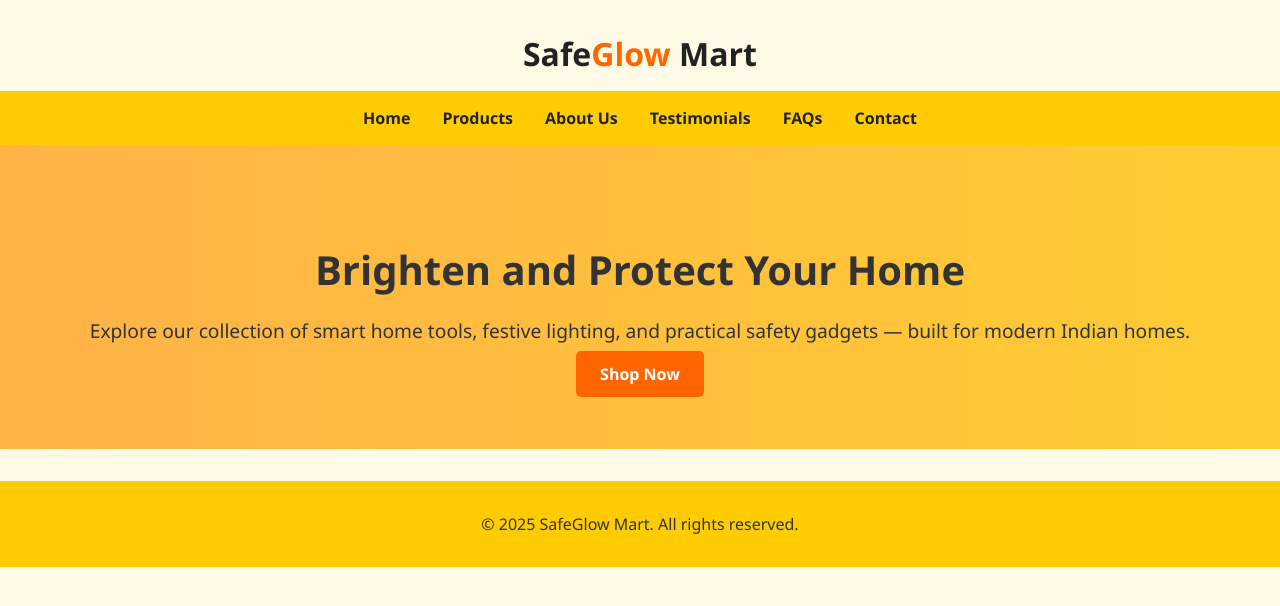
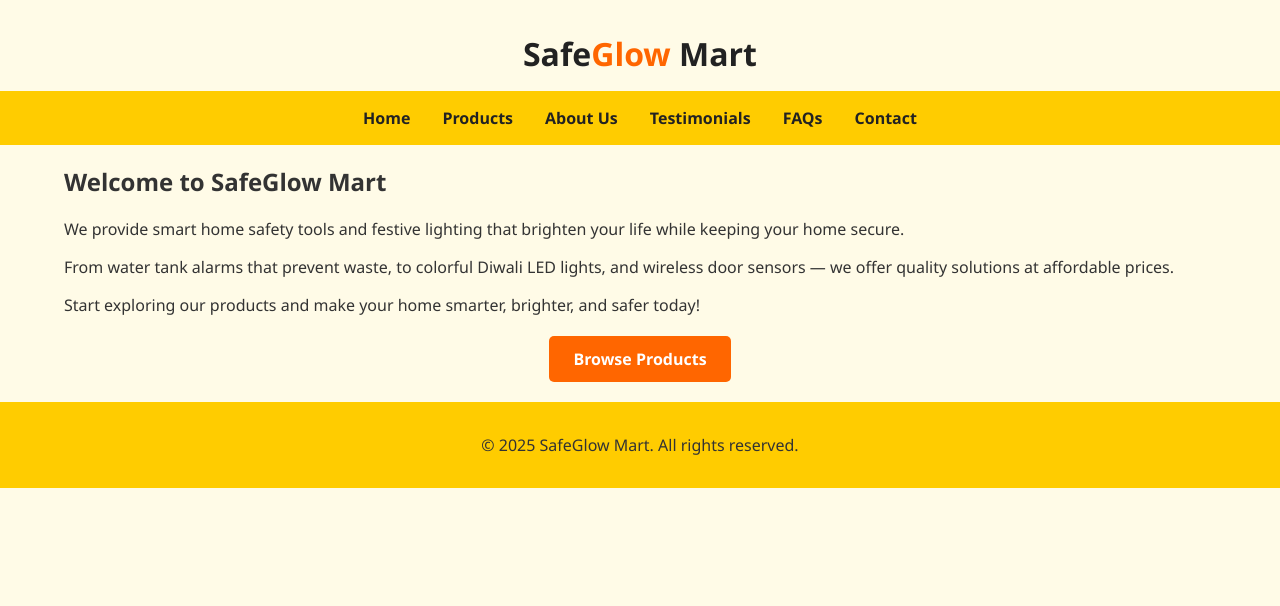
Before and after one commit to jkpro07/safeglow-mart, a plain HTML site: page index.html in a window 1280 px wide. Drawn offline with Linux system fonts and the light colour scheme.

Commit message:
Add files via upload

```diff
--- a/index.html
+++ b/index.html
@@ -21,11 +21,13 @@
     </nav>
   </header>
 
-  <section class="hero">
-    <div class="container">
-      <h2>Brighten and Protect Your Home</h2>
-      <p>Explore our collection of smart home tools, festive lighting, and practical safety gadgets — built for modern Indian homes.</p>
-      <a href="products.html" class="btn">Shop Now</a>
+  <section class="container">
+    <h2>Welcome to SafeGlow Mart</h2>
+    <p>We provide smart home safety tools and festive lighting that brighten your life while keeping your home secure.</p>
+    <p>From water tank alarms that prevent waste, to colorful Diwali LED lights, and wireless door sensors — we offer quality solutions at affordable prices.</p>
+    <p>Start exploring our products and make your home smarter, brighter, and safer today!</p>
+    <div style="text-align: center; margin-top: 2em;">
+      <a href="products.html" class="btn">Browse Products</a>
     </div>
   </section>
 
```
